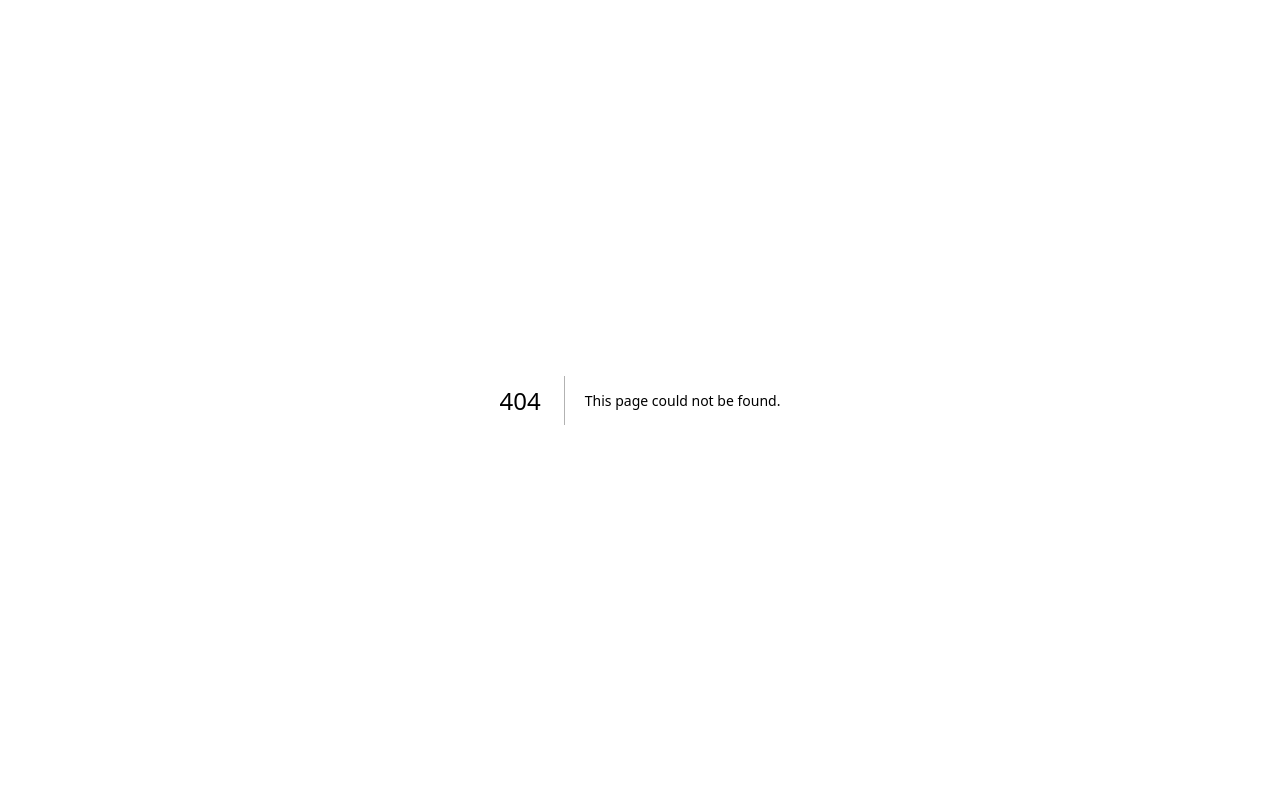
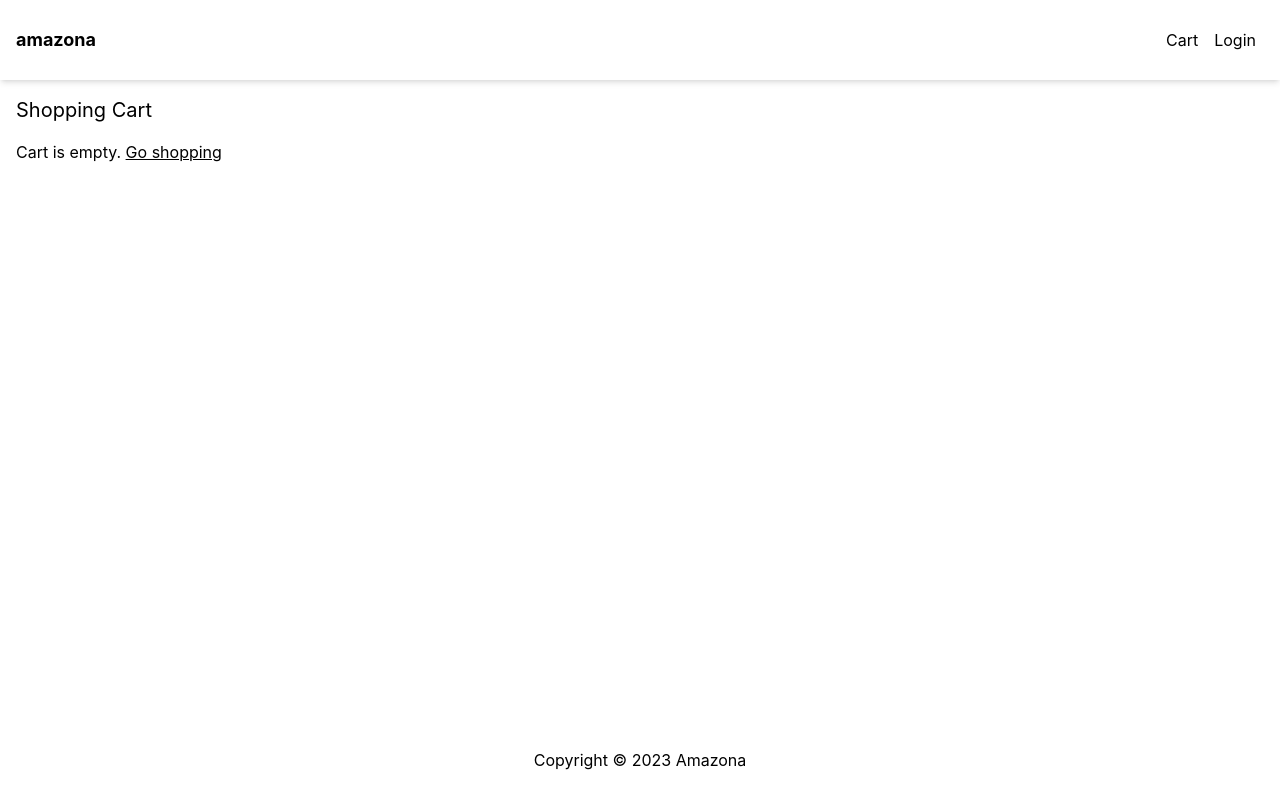
Before and after one commit to ClockWize171/first-ecommerce-nextjs, a Next.js app: page /cart in a window 1280 px wide. Before the commit this address had no page. Built offline with nearby package versions, Linux system fonts and the light colour scheme.

Commit message:
useContext and shopping cart page added

```diff
--- a/package.json
+++ b/package.json
@@ -9,6 +9,7 @@
     "lint": "next lint"
   },
   "dependencies": {
+    "@heroicons/react": "^1.0.6",
     "eslint": "8.36.0",
     "eslint-config-next": "13.2.4",
     "next": "13.2.4",
--- a/src/components/Layout.js
+++ b/src/components/Layout.js
@@ -1,8 +1,11 @@
 import Head from 'next/head'
 import Link from 'next/link'
-import React from 'react'
+import React, { useContext } from 'react'
+import { Store } from '../../utils/store'
 
 const Layout = ({ children, title }) => {
+  const { state, dispatch } = useContext(Store);
+  const { cart } = state;
   return (
     <>
       <Head>
@@ -15,7 +18,14 @@
           <nav className='flex h-20 justify-between items-center px-4 shadow-md'>
             <Link href='/' className='text-lg font-bold'>amazona</Link>
             <div>
-              <Link href='/cart' className='p-2'>Cart</Link>
+              <Link href='/cart' className='p-2'>Cart
+                {cart.cartItems.length > 0 &&
+                  (
+                    <span className='ml-2 rounded-full bg-red-600 px-2 py-1 text-xs font-bold text-white'>
+                      {cart.cartItems.reduce((a, c) => a + c.quantity, 0)}
+                    </span>
+                  )}
+              </Link>
               <Link href='/login' className='p-2'>Login</Link>
             </div>
           </nav>
--- a/src/pages/_app.js
+++ b/src/pages/_app.js
@@ -1,5 +1,10 @@
 import '@/styles/globals.css'
+import { StoreProvider } from '../../utils/store'
 
 export default function App({ Component, pageProps }) {
-  return <Component {...pageProps} />
+  return (
+    <StoreProvider>
+      <Component {...pageProps} />
+    </StoreProvider>
+  )
 }
--- /dev/null
+++ b/src/pages/cart.js
@@ -0,0 +1,89 @@
+import React, { useContext } from 'react'
+import Layout from '@/components/Layout'
+import { Store } from '../../utils/store'
+import Link from 'next/link';
+import Image from 'next/image';
+import { XCircleIcon } from '@heroicons/react/outline'
+import { useRouter } from 'next/router';
+
+
+const Cart = () => {
+  const { state, dispatch } = useContext(Store);
+  const { cart: { cartItems } } = state;
+  const router = useRouter();
+
+  const removeFromCart = (item) => {
+    dispatch({ type: 'REMOVE_FROM_CART', payload: item })
+  }
+
+  return (
+    <Layout title={"Shopping Cart"}>
+      <h1 className='mb-4 text-xl'>Shopping Cart</h1>
+      {
+        cartItems.length === 0 ?
+          (
+            <div>
+              Cart is empty. <Link href='/' className='underline'>Go shopping</Link>
+            </div>
+          ) : (
+            <div className='grid md:grid-cols-4 md:gap-5'>
+              <div className='overflow-x-auto md:col-span-3'>
+                <table className='min-w-full'>
+                  <thead className='border-b'>
+                    <tr>
+                      <th className='px-5 text-left'>Item</th>
+                      <th className='px-5 text-right'>Quantity</th>
+                      <th className='px-5 text-right'>Price</th>
+                      <th className='px-5'>Action</th>
+                    </tr>
+                  </thead>
+                  <tbody>
+                    {cartItems.map((item) => (
+                      <tr key={item.slug} className='border-b'>
+                        <td>
+                          <Link href={`/product/${item.slug}`} className='flex items-center'>
+                            <Image
+                              width={50}
+                              height={50}
+                              src={item.image}
+                              alt={item.name}
+                            />&nbsp;
+                            {item.name}
+                          </Link>
+                        </td>
+                        <td className='p-5 text-right'>{item.quantity}</td>
+                        <td className='p-5 text-right'>${item.price}</td>
+                        <td className='p-5 text-center'>
+                          <button onClick={() => removeFromCart(item)}>
+                            <XCircleIcon className='w-8 h-8' />
+                          </button>
+                        </td>
+                      </tr>
+                    ))}
+                  </tbody>
+                </table>
+              </div>
+              <div className='card p-5 mt-5 sm:mt-0 h-[8rem]'>
+                <ul>
+                  <li>
+                    <div className='pb-3'>
+                      {/* Subtotal ({cartItems.reduce((a, c) => (a + c.quantity, 0))}){' '}
+                      : */}
+                      Total Price: ${cartItems.reduce((a, c) => a + c.quantity * c.price, 0)}
+                    </div>
+                  </li>
+                  <li>
+                    <button onClick={() => router.push('/shipping')} className='primary-button w-full'>
+                      Check Out
+                    </button>
+                  </li>
+                </ul>
+              </div>
+            </div>
+          )
+      }
+    </Layout>
+  )
+}
+
+export default Cart
--- a/src/pages/product/[slug].js
+++ b/src/pages/product/[slug].js
@@ -2,11 +2,14 @@
 import Image from 'next/image';
 import Link from 'next/link';
 import { useRouter } from 'next/router'
-import React from 'react'
+import React, { useContext } from 'react'
 import data from '../../../utils/data';
+import { Store } from '../../../utils/store';
 
 const ProductDetail = () => {
+  const { state, dispatch } = useContext(Store)
   const { query } = useRouter();
+  const router = useRouter();
   const { slug } = query;
   const product = data.products.find(item => item.slug === slug)
   if (!product) {
@@ -16,6 +19,20 @@
       </Layout>
     )
   }
+
+  const addToCartHandler = () => {
+    const existItem = state.cart.cartItems.find(x => x.slug === product.slug);
+    const quantity = existItem ? existItem.quantity++ : 1;
+
+    if (product.countInStock < quantity) {
+      alert('Sorry, product is out of stock');
+      return;
+    }
+
+    dispatch({ type: 'ADD_TO_CART', payload: { ...product, quantity } });
+    router.push('/cart')
+  }
+
   return (
     <Layout title={product.name}>
       <div className='py-2'>
@@ -32,7 +49,7 @@
           />
         </div>
         <div>
-          <ul className='flex flex-col gap-5'>
+          <ul className='flex flex-col gap-5 mt-5 sm:mt-0'>
             <li>
               <h1 className='text-2xl font-bold'>{product.name}</h1>
             </li>
@@ -43,7 +60,7 @@
           </ul>
         </div>
         <div>
-          <div className='card p-5'>
+          <div className='card p-5 mt-5 sm:mt-0'>
             <div className='mb-2 flex justify-between'>
               <div>Price</div>
               <div>${product.price}</div>
@@ -52,7 +69,7 @@
               <div>Status</div>
               <div>{product.countInStock > 0 ? 'In Stock' : 'Not Available'}</div>
             </div>
-            <button className='primary-button w-full'>Add to cart</button>
+            <button className='primary-button w-full' onClick={addToCartHandler}>Add to cart</button>
           </div>
         </div>
       </div>
--- /dev/null
+++ b/utils/store.js
@@ -0,0 +1,36 @@
+import { createContext, useReducer } from "react";
+
+export const Store = createContext();
+
+const initialState = {
+  cart: { cartItems: [] }
+}
+
+function reducer(state, action) {
+  switch (action.type) {
+    case 'ADD_TO_CART': {
+      const newItem = action.payload;
+      const existItem = state.cart.cartItems.find(
+        (item) => item.slug === newItem.slug
+      );
+      const cartItems = existItem ? state.cart.cartItems.map((item) =>
+        item.name === existItem ? newItem : item) :
+        [...state.cart.cartItems, newItem];
+      return { ...state, cart: { ...state.cart, cartItems } }
+    }
+    case 'REMOVE_FROM_CART': {
+      const cartItems = state.cart.cartItems.filter(
+        (item) => item.slug !== action.payload.slug
+      )
+      return { ...state, cart: { ...state.cart, cartItems } }
+    }
+    default:
+      return state;
+  }
+}
+
+export function StoreProvider({ children }) {
+  const [state, dispatch] = useReducer(reducer, initialState);
+  const value = { state, dispatch };
+  return <Store.Provider value={value}>{children}</Store.Provider>
+}
```
Also changed, not shown: 1 other file (tests, documents, lock files or other folders).
